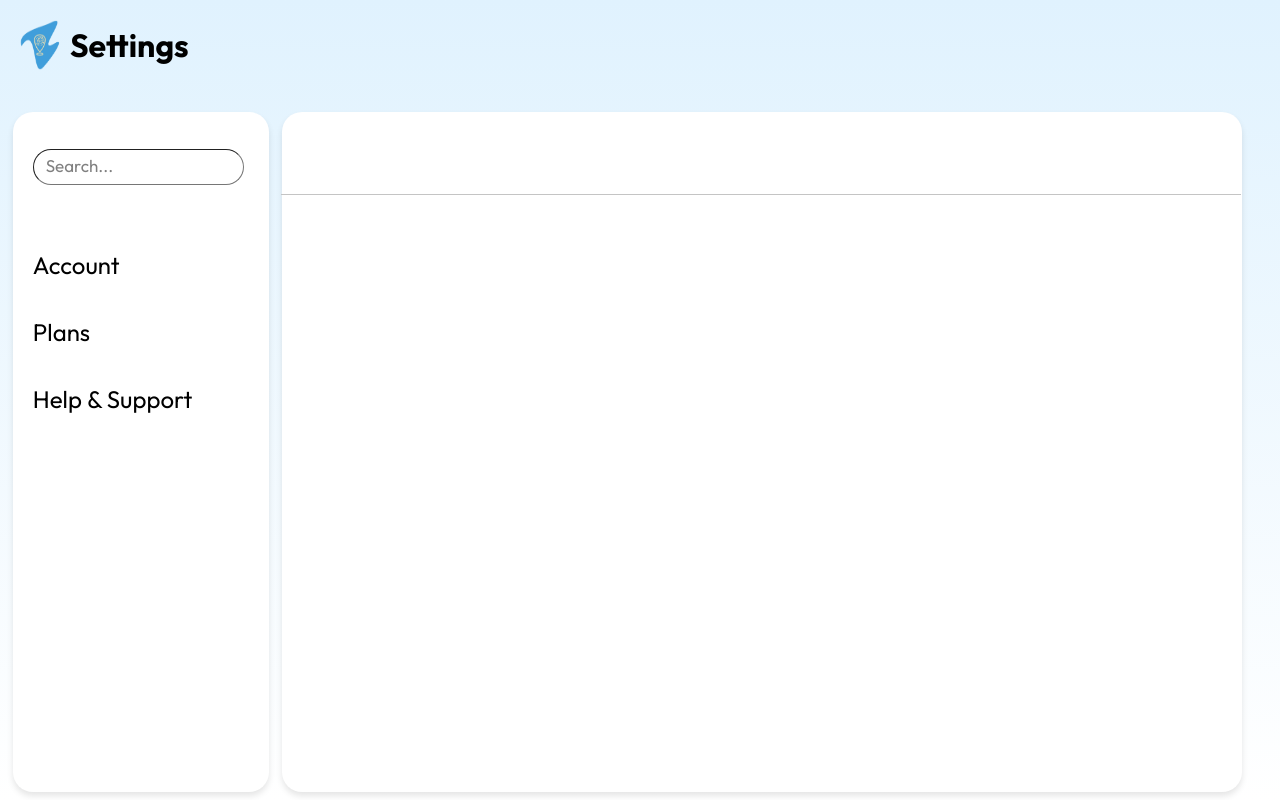
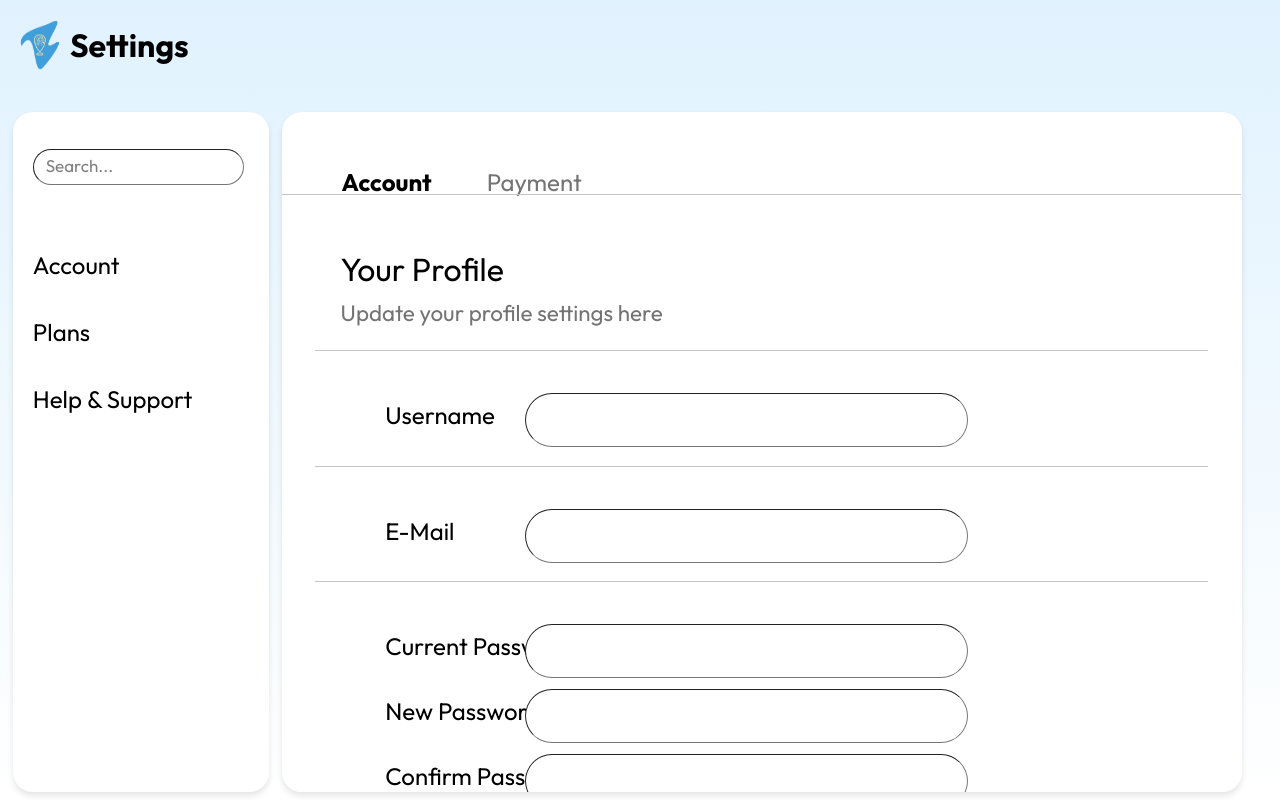
Before and after one commit to ipt-9/TripBud, a Vue app in the folder frontend/: page /settings in a window 1280 px wide. Built offline with nearby package versions, Linux system fonts and the light colour scheme.

Commit message:
worked and nearly finalized Account page on Settings component

```diff
--- a/frontend/src/components/SettingsPage.vue
+++ b/frontend/src/components/SettingsPage.vue
@@ -12,13 +12,60 @@
 
         </div>
         <div class ="rounded-box-right">
-            <div class ="box-right-line"></div>
+          <div class="box-right-register">
+            <h2>Account</h2><h2>Payment</h2>
+          </div>
+            <div class ="box-right-line">
+              <div class="box-right-profile">
+              <h1>Your Profile</h1>
+              <p>Update your profile settings here</p>
+            </div>
+          </div>
+
+            <div class ="box-right-line2">
+              <div class ="box-right-username">
+              <h2>Username</h2>
+              <input type="text">
+            </div>
+          </div>
+
+            <div class ="box-right-line3">
+              <div class ="box-right-email">
+              <h2>E-Mail</h2>
+              <input type="email">
+            </div>
+          </div>
+
+            <div class ="box-right-line4">
+              <div class ="box-right-password">
+              <h2>Current Password</h2>
+              <input type="password">
+              <div class="box-right-new-password">
+                <h2 class="box-right-password-new">New Password</h2>
+                <input type="password"></div>
+              <div class="box-right-confirm-password">
+                <h2 class="box-right-password-confirm">Confirm Password</h2>
+                <input type="password"></div>
+            </div>
+          </div>
+            <div class="box-right-line6"></div>
+            <div class="box-right-line5">
+                <div class="box-right-notifications">
+                <h2>Notifications</h2>
+              </div>
+              <div class="box-right-email-notification">
+                  <label for="box-right-notification-checkbox"></label>
+                  <span><input type="checkbox" id="box-right-notification-checkbox" /> E-Mail Notification</span>
+                  <p>You will be notified with E-Mail when someone messages you.</p>
+                </div>
+                <div class="box-right-sound-notification">
+                  <label for="box-right-box-notification-checkbox"></label>
+                  <span><input type="checkbox" id="box-right-notification-checkbox" /> Sound Notification</span>
+                  <p>You will be notified with Sound when someone messages you.</p>
+                </div>
+            </div>
         </div>
     </div>
-
-
-
-
   </template>
 
 <script>
@@ -73,6 +120,8 @@ export default {
     left: 0;
     top:14%;
 
+    position: fixed;
+
     margin-left: 1%;
     padding: 20px;
     box-sizing: border-box;
@@ -92,6 +141,26 @@ export default {
     margin-right: 3%;
     padding: 20px;
     box-sizing: border-box;
+
+    overflow-y: auto;
+    max-height: 85%;
+}
+
+.box-right-register h2:first-child {
+    margin-right: 55px; /* Abstand nach rechts */
+    margin-left: 40px;
+    font-weight: 700;
+}
+
+.box-right-register h2:last-child {
+    font-weight: 500;
+    color: rgb(116, 116, 116);
+}
+
+.rounded-box-right > div h2 {
+    margin-top: 35px; /* Abstand nach unten */
+    display: inline-block; /* Damit margin funktioniert */
+    font-weight: 500;
 }
 
 .box-right-line {
@@ -102,6 +171,159 @@ export default {
     top: 12%;
     right: 1px;
 
+}
+
+.box-right-line2 {
+    background-color: rgb(196, 196, 196);
+    width: 93%;
+    height: 1px;
+    position: absolute;
+    top: 35%;
+    left: 0;
+    right: 0;
+    margin: auto; /* Automatische horizontale Zentrierung */
+}
+
+.box-right-line3 {
+    background-color: rgb(196, 196, 196);
+    width: 93%;
+    height: 1px;
+    position: absolute;
+    top: 52%;
+    left: 0;
+    right: 0;
+    margin: auto; /* Automatische horizontale Zentrierung */
+}
+
+.box-right-line4 {
+    background-color: rgb(196, 196, 196);
+    width: 93%;
+    height: 1px;
+    position: absolute;
+    top: 69%;
+    left: 0;
+    right: 0;
+    margin: auto; /* Automatische horizontale Zentrierung */
+}
+.box-right-line5 {
+    background-color: rgb(196, 196, 196);
+    width: 93%;
+    height: 1px;
+    position: absolute;
+    top: 103%;
+    left: 0;
+    right: 0;
+    margin: auto; /* Automatische horizontale Zentrierung */
+}
+
+.box-right-line6 {
+    background-color: rgb(196, 196, 196);
+    width: 93%;
+    height: 1px;
+    position: absolute;
+    top: 101.5%;
+    left: 0;
+    right: 0;
+    margin: auto; /* Automatische horizontale Zentrierung */
+}
+
+.box-right-profile h1 {
+  margin-top: 55px;
+  margin-left: 60px;
+  font-weight: 500;
+}
+
+.box-right-profile p {
+  margin-top: 10px;
+  margin-left: 60px;
+  font-weight: 500;
+  font-size: 140%;
+  color: rgb(116, 116, 116);
+}
+
+.box-right-username {
+  margin-top: 15px;
+  margin-left: 70px;
+}
+
+.box-right-email {
+  margin-top: 15px;
+  margin-left: 70px;
+}
+
+.box-right-password {
+  margin-top: 15px;
+  margin-left: 70px;
+}
+
+.box-right-password input {
+    position: absolute;
+    right: 0;
+    margin-right: 240px;
+    margin-top: 28px;
+    width: 49%;
+    height: 50px;
+    border-radius: 100px;
+    border-width: 0.5px;
+}
+
+.box-right-email input {
+  position: absolute;
+    right: 0;
+    margin-right: 240px;
+    margin-top: 28px;
+    width: 49%;
+    height: 50px;
+    border-radius: 100px;
+    border-width: 0.5px;
+}
+
+.box-right-username input {
+  position: absolute;
+    right: 0;
+    margin-right: 240px;
+    margin-top: 28px;
+    width: 49%;
+    height: 50px;
+    border-radius: 100px;
+    border-width: 0.5px;
+}
+
+.box-right-notifications h2 {
+  margin-top: 55px;
+  margin-left: 70px;
+  font-weight: 500;
+}
+
+.box-right-notifications span {
+ font-size: 125%;
+ margin-top: 120px;
+ font-weight: 500;
+}
+
+.box-right-notifications {
+  display: flex;
+  align-items: flex-start;
+  margin-right: 100px;
+}
+
+.box-right-email-notification,
+.box-right-sound-notification {
+  display: flex;
+  flex-direction: column;
+}
+
+.box-right-email-notification span,
+.box-right-sound-notification span {
+  font-size: 125%;
+  font-weight: 500;
+  margin-top: 30px;
+  margin-left: 70px;
+}
+
+.box-right-email-notification p,
+.box-right-sound-notification p {
+  margin-left: 87px;
 }
 
 .rounded-box-left h2 {
@@ -125,6 +347,18 @@ input::placeholder {
     opacity: 1; /* Falls der Placeholder zu blass ist */
 }
 
+.rounded-box-right::-webkit-scrollbar {
+    width: 10px; /* Breite der Scrollbar */
+}
+
+.rounded-box-right::-webkit-scrollbar-track {
+    background: transparent; /* Unsichtbarer Hintergrund */
+}
+
+.rounded-box-right::-webkit-scrollbar-thumb {
+    background: #aaa; /* Farbe der Scroll-Leiste */
+    border-radius: 10px; /* Abgerundete Ecken */
+}
 
 
 </style>
```
